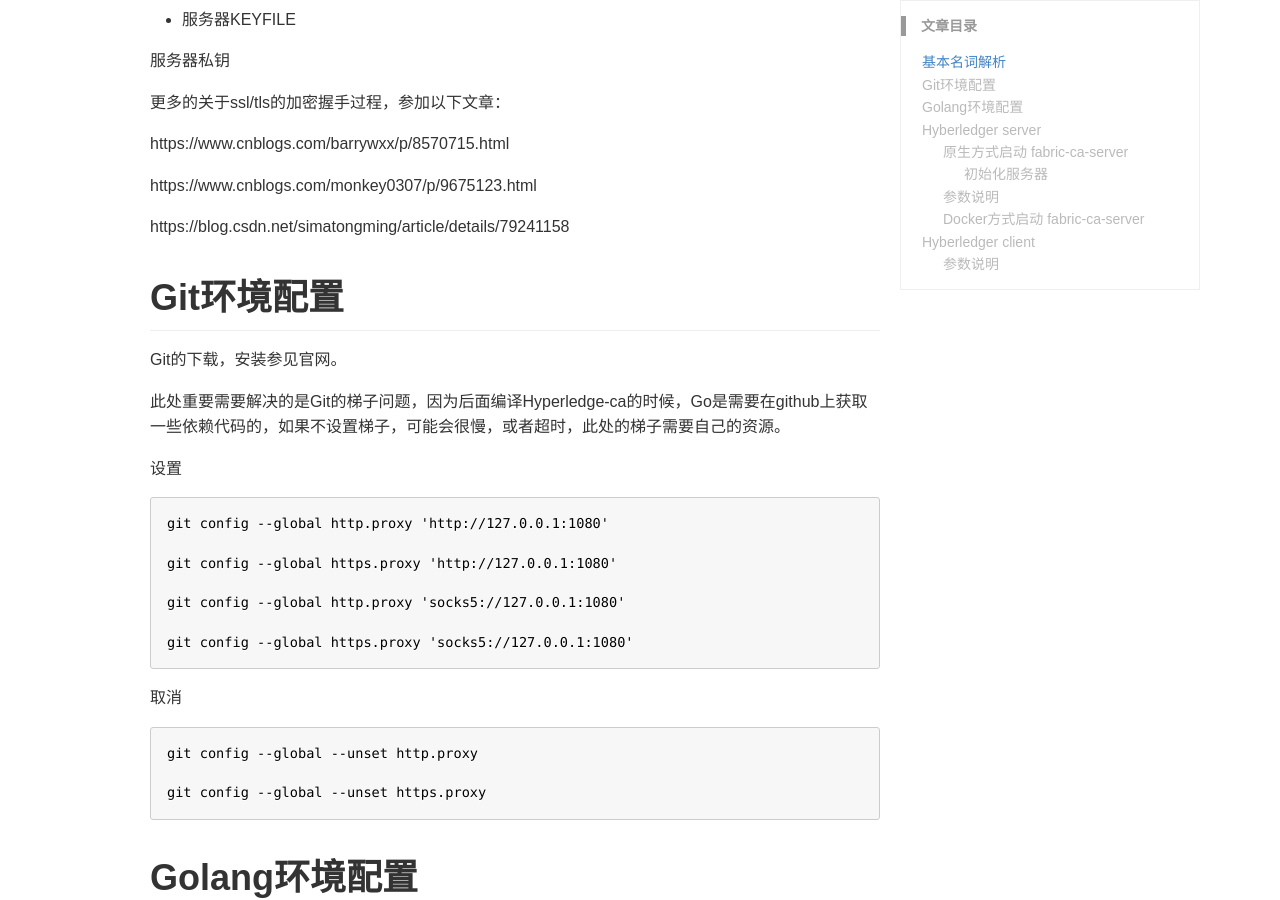
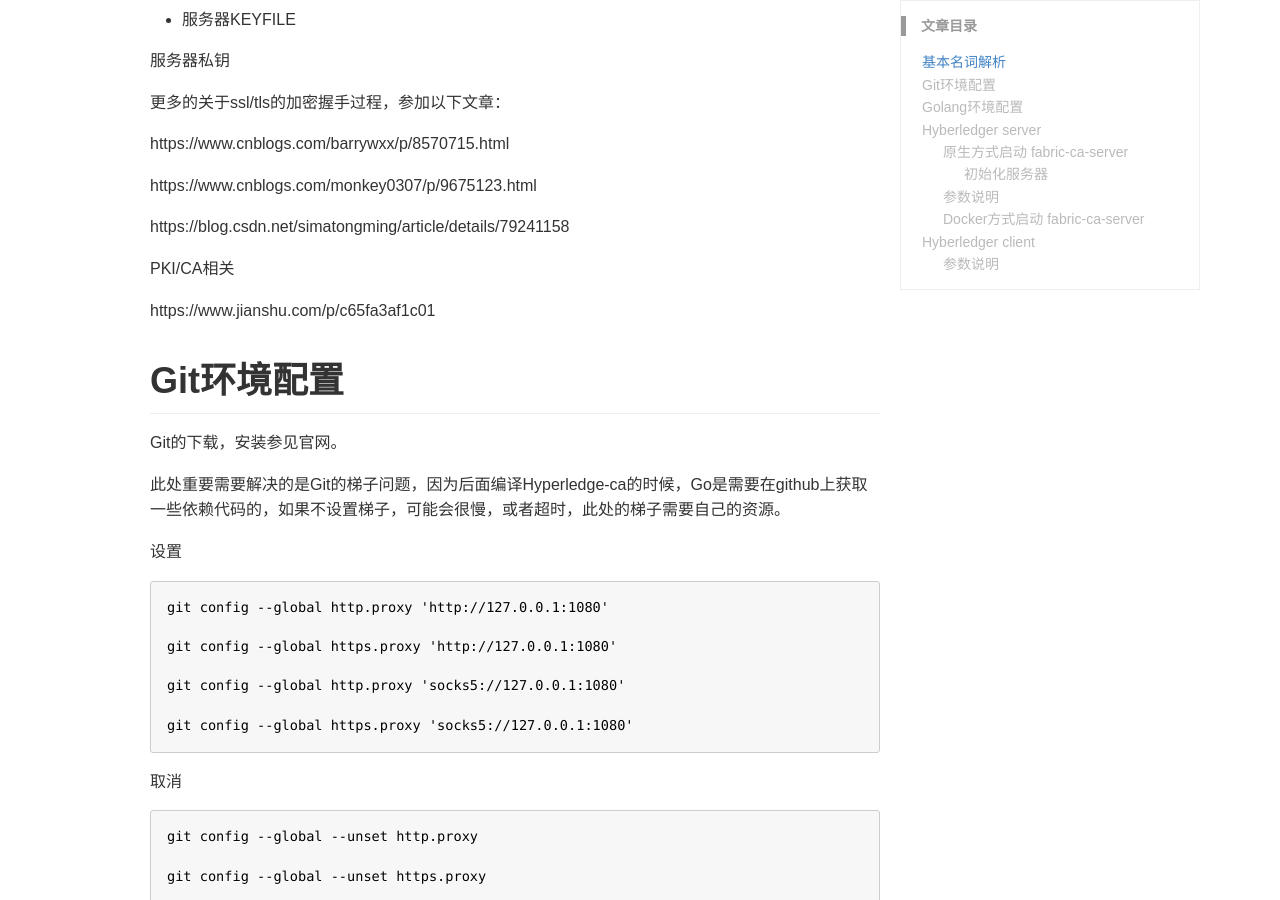
Before and after one commit to nox60/nox60.github.io, a Jekyll site: the page built from _posts/2019-07-18-Hyperledge-fabirc-ca.md, in a window 1280 px wide and 900 px high, scrolled down 627 px. Built offline with Jekyll 4.4.1, drawn with Linux system fonts in a browser that asks for light colours; our own code applies the rules of GitHub Pages for plain Markdown files; comment, search, counter and statistics services are not loaded.

Commit message:
Update 2019-07-18-Hyperledge-fabirc-ca.md

```diff
--- a/_posts/2019-07-18-Hyperledge-fabirc-ca.md
+++ b/_posts/2019-07-18-Hyperledge-fabirc-ca.md
@@ -29,6 +29,10 @@ https://www.cnblogs.com/barrywxx/p/8570715.html
 https://www.cnblogs.com/monkey0307/p/9675123.html
 
 https://blog.csdn.net/simatongming/article/details/79241158
+
+PKI/CA相关
+
+https://www.jianshu.com/p/c65fa3af1c01
 
 # Git环境配置
 
```
